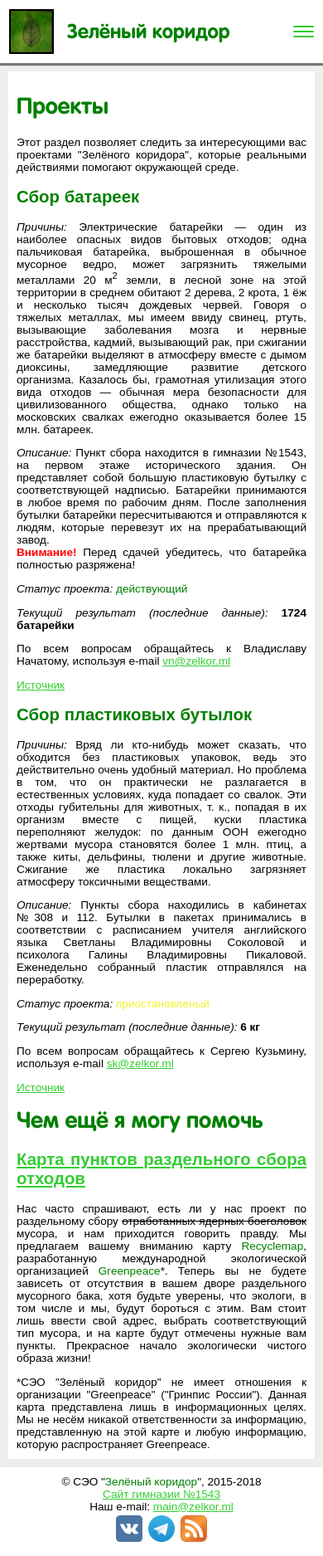
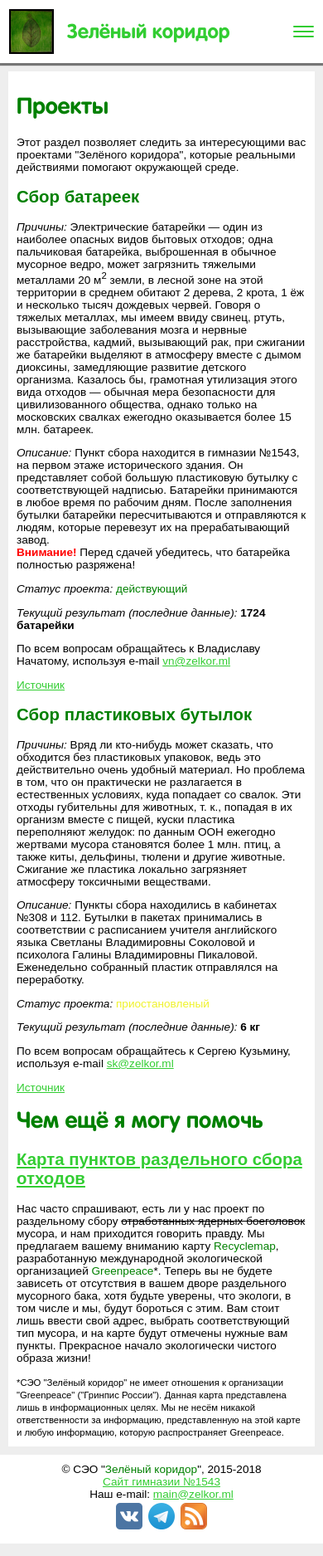
Before and after one commit to elkcl/zelkor.github.io, a Jekyll site: the page built from projects.html, in a window 390 px wide. Shown: the whole page at 83% size. Built offline with Jekyll 4.4.1, drawn with Linux system fonts in a browser that asks for light colours.

```diff
--- a/_layouts/default.html
+++ b/_layouts/default.html
@@ -40,11 +40,11 @@
   </button>
   </div>
       <div id="headerdesktop"><img src="/img/logo3.png" alt="Лого" class="logo" />
-      <a href="/" id="title">Зелёный коридор</a><br />
+      <a href="/" class="title">Зелёный коридор</a><br />
       <span id="slogan">Один листок - один мир!</span></div>
       <table id="headermobile">
         <tr><td><img src="/img/logo3.png" alt="Лого" class="logo" /></td>
-          <td><a href="/" id="title">Зелёный коридор</a></td>
+          <td><a href="/" class="title">Зелёный коридор</a></td>
         </tr>
       </table>
 
--- a/css/main.css
+++ b/css/main.css
@@ -10,7 +10,7 @@
 } */
 
 body {
-  margin: 0px;
+  margin: 0;
   font: 13pt Arial, sans-serif;
 }
 
@@ -43,13 +43,12 @@ header {
 .logo {
   width: 100px;
   height: 100px;
-  margin: 10px;
-  margin-bottom: 0px;
-  padding: 0px;
+  margin: 10px 10px 0;
+  padding: 0;
   border: 2px solid #000;
 }
 
-#title {
+.title {
   vertical-align: 35px;
   color: green;
   text-decoration: none;
@@ -57,16 +56,14 @@ header {
 
 footer {
   padding: 10px;
-  border-top-color: #000;
-  border-top-style: dotted;
-  border-top-width: thin;
+  border-top: thin dotted #000;
 }
 
 #main {
-  margin: 0px 200px;
+  margin: 0 200px;
   padding: 10px;
   background-color: #fff;
-  text-align: justify;
+  text-align: left;
 }
 
 #background {
@@ -86,7 +83,7 @@ footer {
 }
 
 .funny {
-  font-family: Rotonda;
+  font-family: Rotonda, fantasy;
   font-weight: bold;
 }
 
@@ -166,7 +163,7 @@ td {
 }
 
 h1 {
-  font-family: Rotonda;
+  font-family: Rotonda, fantasy;
   font-weight: bold;
   color: green;
 }
--- a/css/mobile.css
+++ b/css/mobile.css
@@ -11,12 +11,11 @@ body {
 
 header {
   font-weight: bold;
-  font-family: Rotonda;
+  font-family: Rotonda, fantasy;
   background-color: #fff;
-  box-shadow: 0px 3px 1px rgba(0,0,0,0.5);
+  box-shadow: 0 3px 1px rgba(0,0,0,0.5);
   z-index: 10;
-  margin: 0px;
-  margin-bottom: 10px;
+  margin: 0 0 10px;
 }
 
 footer {
@@ -26,7 +25,7 @@ footer {
 }
 
 #main {
-  margin: 0px;
+  margin: 0;
   }
 
 .logo {
@@ -36,7 +35,7 @@ footer {
   vertical-align: middle;
 }
 
-#title {
+.title {
   vertical-align: middle;
   font-size: 50%;
 }
@@ -46,10 +45,9 @@ footer {
 }
 
 #background {
-  background-color: #eee;
-  background-image: none;
-  margin: 0px;
-  padding: 0px 10px 10px;
+  background: #eee none;
+  margin: 0;
+  padding: 0 10px 10px;
 }
 
 #contacts {
--- a/projects.html
+++ b/projects.html
@@ -71,4 +71,4 @@ meta: 'Этот раздел позволяет следить за интере
 
 <!--<iframe src="http://recyclemap.ru/" frameborder="1" height="600px" scrolling="yes" style="width: -webkit-fill-available; width: -moz-available; margin: 10px;"></iframe><br />-->
 
-<span class="fineprint">*СЭО "Зелёный коридор" не имеет отношения к организации "Greenpeace" ("Гринпис России"). Данная карта представлена лишь в информационных целях. Мы не несём никакой ответственности за информацию, представленную на этой карте и любую информацию, которую распространяет Greenpeace.</span>
+<small>*СЭО "Зелёный коридор" не имеет отношения к организации "Greenpeace" ("Гринпис России"). Данная карта представлена лишь в информационных целях. Мы не несём никакой ответственности за информацию, представленную на этой карте и любую информацию, которую распространяет Greenpeace.</small>
```
Also changed, not shown: _posts/j_articles/2018-02-02-malinki.html (added, +40 -0 lines), assets/litter.jpg (added).
